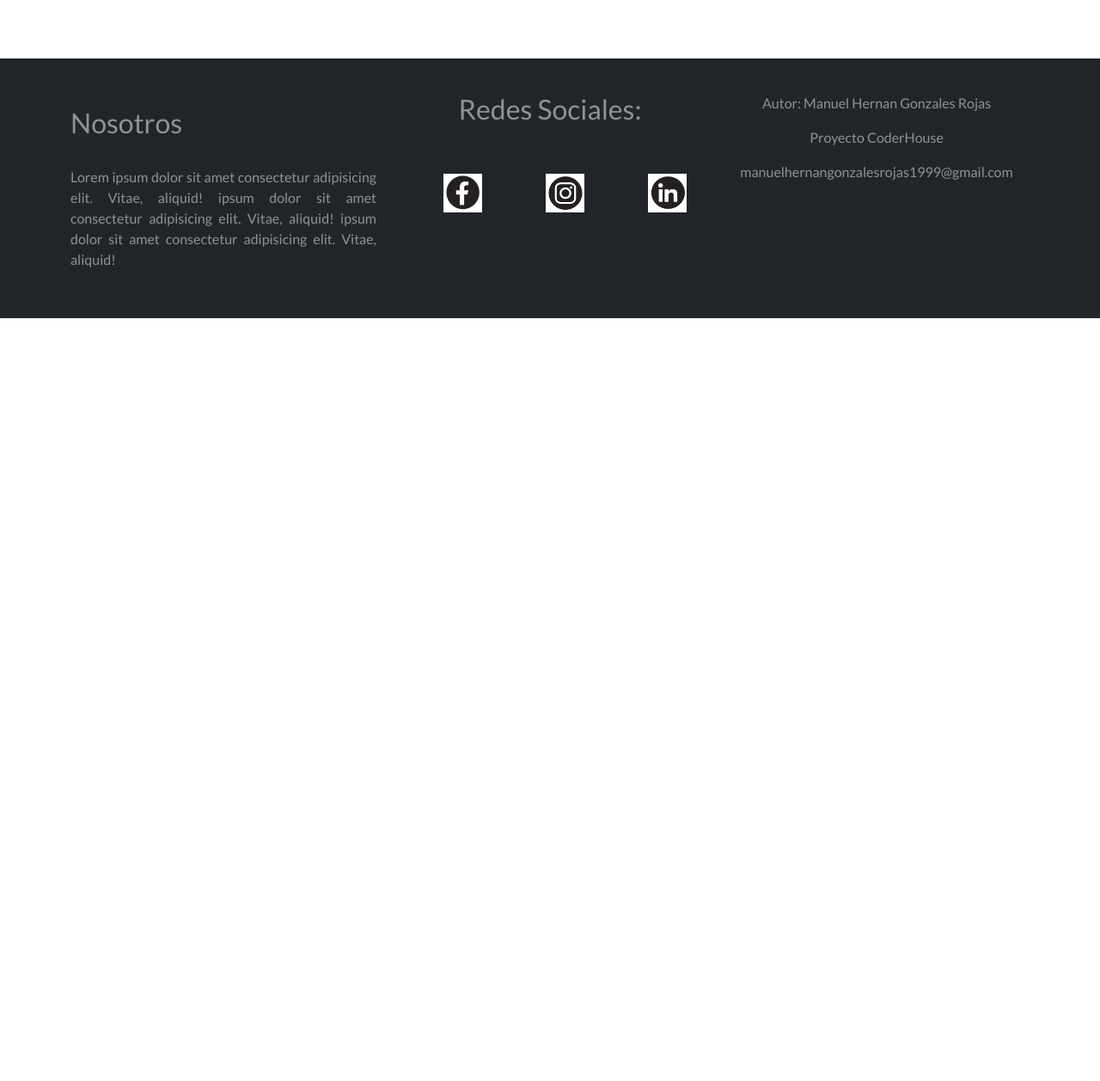
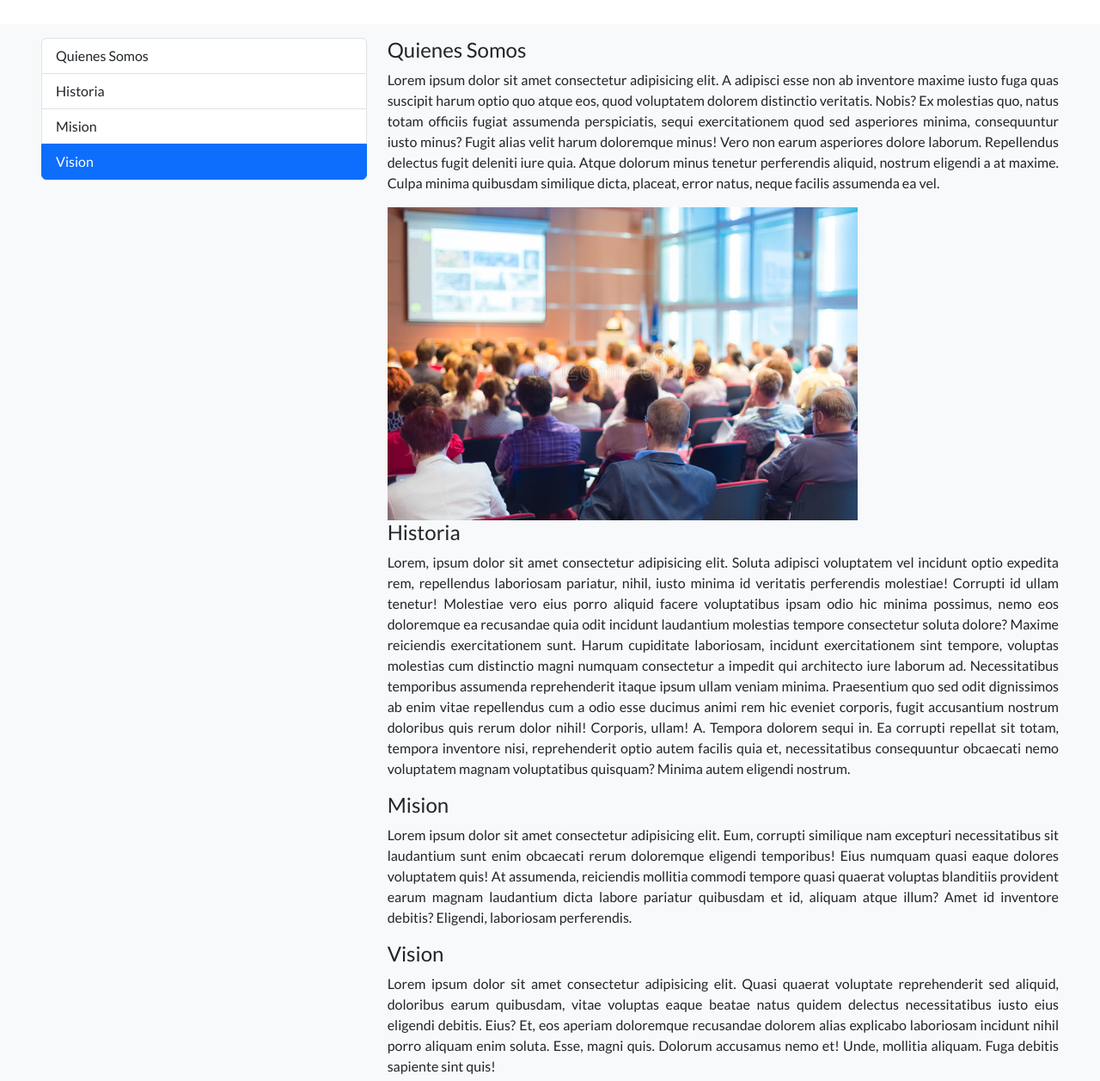
Before and after one commit to ManuelGonzalesRojas/Segunda_Pre-entrega-ManuelHernanGonzalesRojas, a plain HTML site: page src/pages/nosotros.html in a window 1280 px wide. Shown: the part 83-1340 px from the top of the page at 86% size. Before the commit the page ends 800 px from the top, so only its background shows below. Drawn offline with nearby package versions, Linux system fonts and the light colour scheme.

Commit message:
nosotroslitos

```diff
--- a/src/pages/nosotros.html
+++ b/src/pages/nosotros.html
@@ -46,9 +46,53 @@
     </div>
   </div>
   <!-- fin ENCABEZADO Y NAV -->
+
+
     <main>
+      <section id="section_nosotros"class="bg-light pt-3 pb-3 pe-5 ps-5">
+        <div class="row">
+          <div class="col-4">
+            <div id="list-example" class="list-group">
+              <a class="list-group-item list-group-item-action" href="#list-item-1">Quienes Somos</a>
+              <a class="list-group-item list-group-item-action" href="#list-item-2">Historia</a>
+              <a class="list-group-item list-group-item-action" href="#list-item-3">Mision</a>
+              <a class="list-group-item list-group-item-action" href="#list-item-4">Vision</a>
+            </div>
+          </div>
+          <div class="col-8">
+            <div data-bs-spy="scroll" data-bs-target="#list-example" data-bs-smooth-scroll="true" class="scrollspy-example" tabindex="0">
+              <h4 id="list-item-1">Quienes Somos</h4>
+              <p>
+                Lorem ipsum dolor sit amet consectetur adipisicing elit. A adipisci esse non ab inventore maxime iusto fuga quas suscipit harum optio quo atque eos, quod voluptatem dolorem distinctio veritatis. Nobis?
+                Ex molestias quo, natus totam officiis fugiat assumenda perspiciatis, sequi exercitationem quod sed asperiores minima, consequuntur iusto minus? Fugit alias velit harum doloremque minus! Vero non earum asperiores dolore laborum.
+                Repellendus delectus fugit deleniti iure quia. Atque dolorum minus tenetur perferendis aliquid, nostrum eligendi a at maxime. Culpa minima quibusdam similique dicta, placeat, error natus, neque facilis assumenda ea vel.
+              </p>
+              <img class="conferencia_img"src="../publi/images/conferencia.jpg" alt="conferencia">
+              <h4 id="list-item-2">Historia</h4>
+              <p>
+                Lorem, ipsum dolor sit amet consectetur adipisicing elit. Soluta adipisci voluptatem vel incidunt optio expedita rem, repellendus laboriosam pariatur, nihil, iusto minima id veritatis perferendis molestiae! Corrupti id ullam tenetur!
+                Molestiae vero eius porro aliquid facere voluptatibus ipsam odio hic minima possimus, nemo eos doloremque ea recusandae quia odit incidunt laudantium molestias tempore consectetur soluta dolore? Maxime reiciendis exercitationem sunt.
+                Harum cupiditate laboriosam, incidunt exercitationem sint tempore, voluptas molestias cum distinctio magni numquam consectetur a impedit qui architecto iure laborum ad. Necessitatibus temporibus assumenda reprehenderit itaque ipsum ullam veniam minima.
+                Praesentium quo sed odit dignissimos ab enim vitae repellendus cum a odio esse ducimus animi rem hic eveniet corporis, fugit accusantium nostrum doloribus quis rerum dolor nihil! Corporis, ullam! A.
+                Tempora dolorem sequi in. Ea corrupti repellat sit totam, tempora inventore nisi, reprehenderit optio autem facilis quia et, necessitatibus consequuntur obcaecati nemo voluptatem magnam voluptatibus quisquam? Minima autem eligendi nostrum.
+              </p>
+              <h4 id="list-item-3">Mision</h4>
+              <p>
+                Lorem ipsum dolor sit amet consectetur adipisicing elit. Eum, corrupti similique nam excepturi necessitatibus sit laudantium sunt enim obcaecati rerum doloremque eligendi temporibus! Eius numquam quasi eaque dolores voluptatem quis!
+                At assumenda, reiciendis mollitia commodi tempore quasi quaerat voluptas blanditiis provident earum magnam laudantium dicta labore pariatur quibusdam et id, aliquam atque illum? Amet id inventore debitis? Eligendi, laboriosam perferendis.
+              </p>
+              <h4 id="list-item-4">Vision</h4>
+              <p>Lorem ipsum dolor sit amet consectetur adipisicing elit. Quasi quaerat voluptate reprehenderit sed aliquid, doloribus earum quibusdam, vitae voluptas eaque beatae natus quidem delectus necessitatibus iusto eius eligendi debitis. Eius?
+              Et, eos aperiam doloremque recusandae dolorem alias explicabo laboriosam incidunt nihil porro aliquam enim soluta. Esse, magni quis. Dolorum accusamus nemo et! Unde, mollitia aliquam. Fuga debitis sapiente sint quis!
+            </p>
+              <img class="conferencia_img"src="../publi/images/conferencia2.jpg" alt="conferencia">
+            </div>
+          </div>
+        </div>
+      </section>
+    </main>
 
-    </main>
+
 
   <!-- FOOTER -->
 <footer class="bg-dark">
--- a/src/style/style.css
+++ b/src/style/style.css
@@ -96,3 +96,12 @@ footer{
     color:black;
     padding: 10% 0% 10% 0%;
 }
+
+/* NOSOTROS */
+#section_nosotros{
+    margin-top: 30px;
+}
+.conferencia_img{
+    box-sizing: border-box;
+    width: 70%;
+}
```
